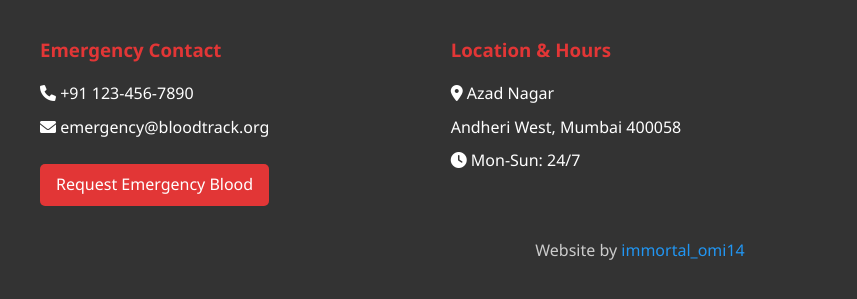
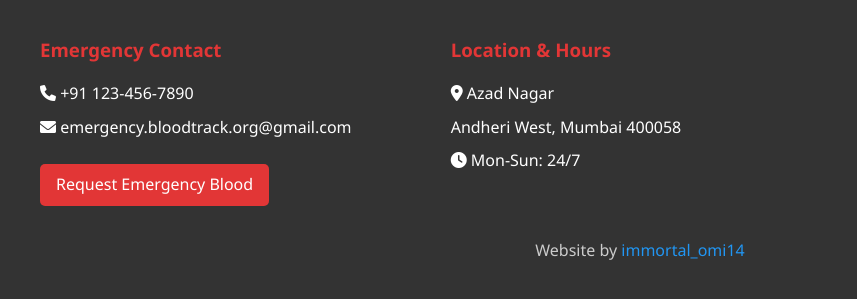
Before and after one commit to whoknows1409/BloodTrack, a plain HTML site: page index.html in a window 1280 px wide. Shown: the part 1080-1379 px from the top of the page, 0-857 px from the left. Drawn offline with Linux system fonts and the light colour scheme.

Commit message:
email address updated.

```diff
--- a/index.html
+++ b/index.html
@@ -57,7 +57,7 @@
             <div class="footer-section">
                 <h3>Emergency Contact</h3>
                 <p><i class="fas fa-phone"></i> +91 123-456-7890</p>
-                <p><i class="fas fa-envelope"></i> emergency@bloodtrack.org</p>
+                <p><i class="fas fa-envelope"></i> emergency.bloodtrack.org@gmail.com</p>
                 <a href="#" class="emergency-btn">Request Emergency Blood</a>
             </div>
             <div class="footer-section">
```
